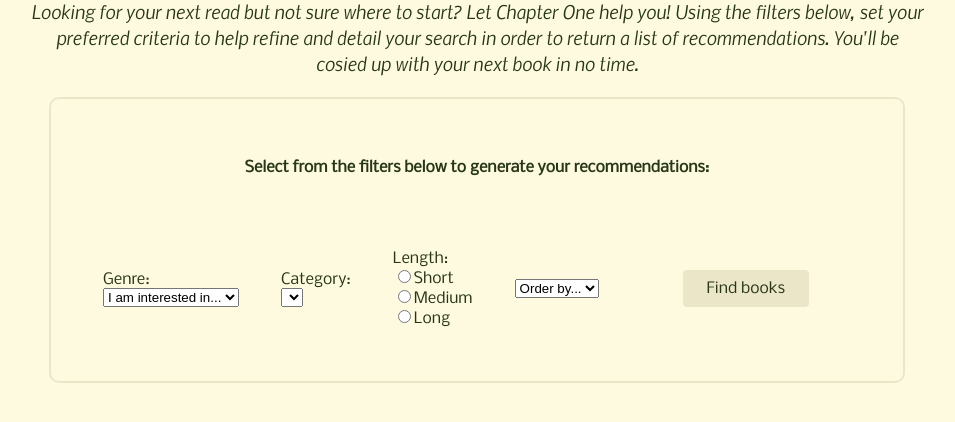
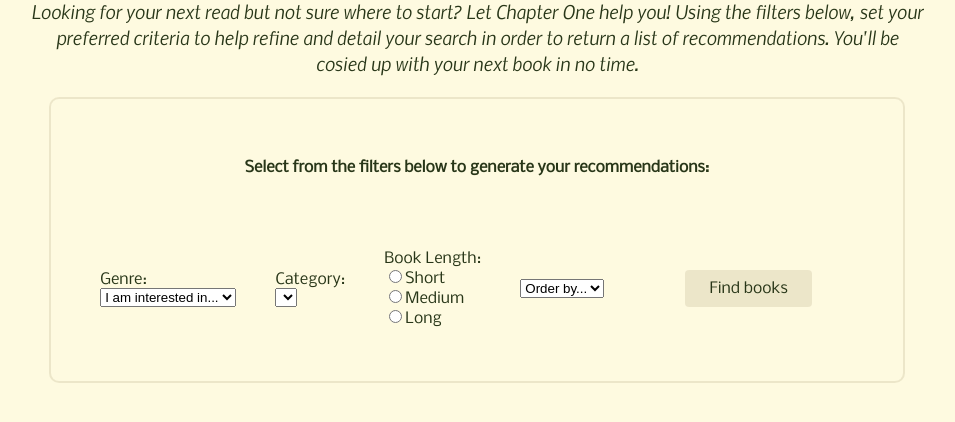
Before and after one commit to milliedavidson/group5-project-codefirstgirlsaloud, a Flask app: page / in a window 1280 px wide. Shown: the part 236-658 px from the top of the page, without its empty margins (163-1118 px from the left). Run offline with Flask 3, Linux system fonts and the light colour scheme; lists and menus that the app fills with data are empty; some web fonts are replaced.

Commit message:
Changes book-length label to "Book Length"

```diff
--- a/application/templates/home.html
+++ b/application/templates/home.html
@@ -35,7 +35,7 @@
             </div>
 
             <div class="length">
-                <label for="book_length"> Length:</label>
+                <label for="book_length"> Book Length:</label>
                 <div class="length-buttons">
                     <input id="book_length" type="radio" name="book_length" value="short">Short<br>
                     <input type="radio" name="book_length" value="medium">Medium<br>
```
